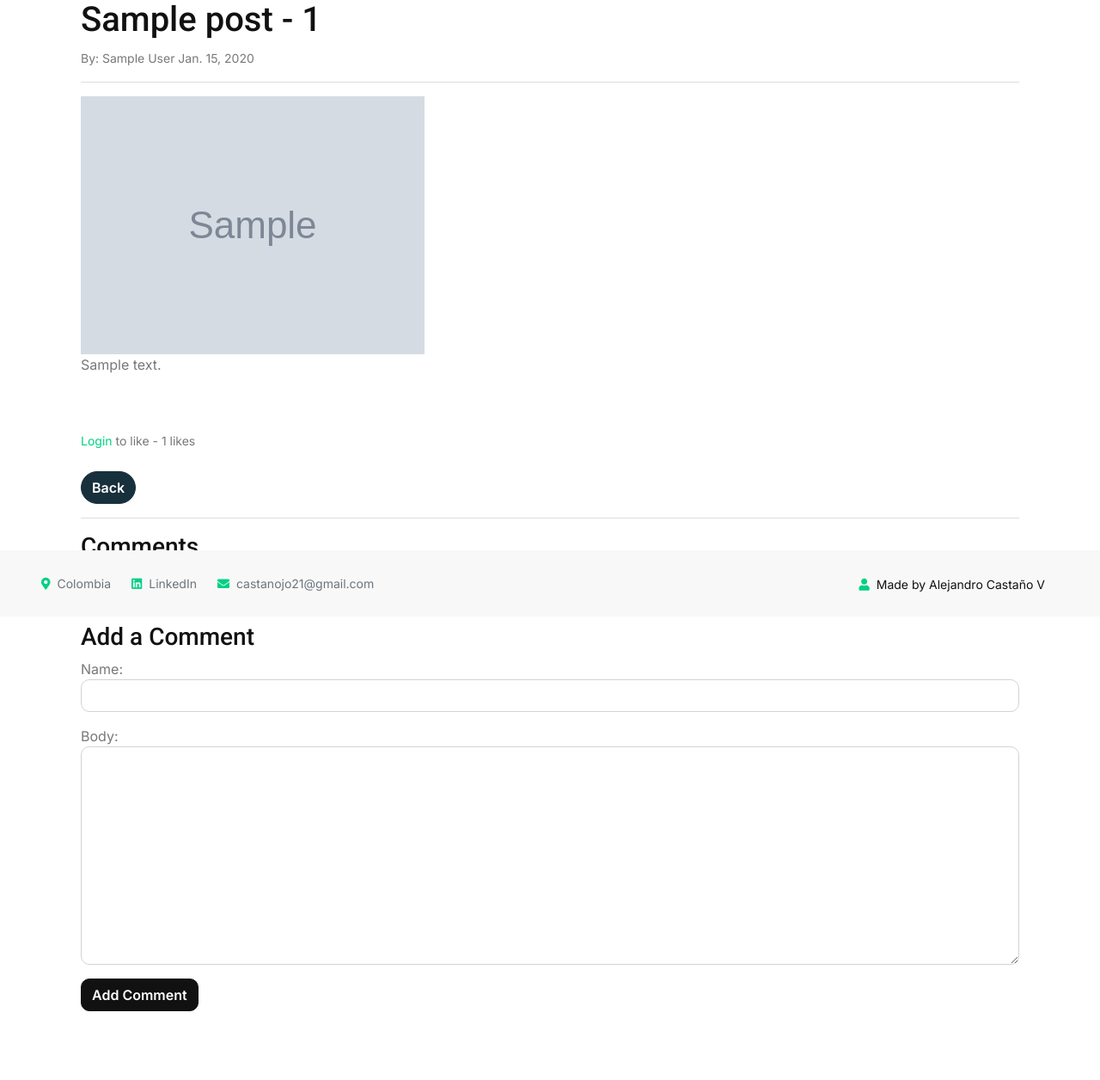
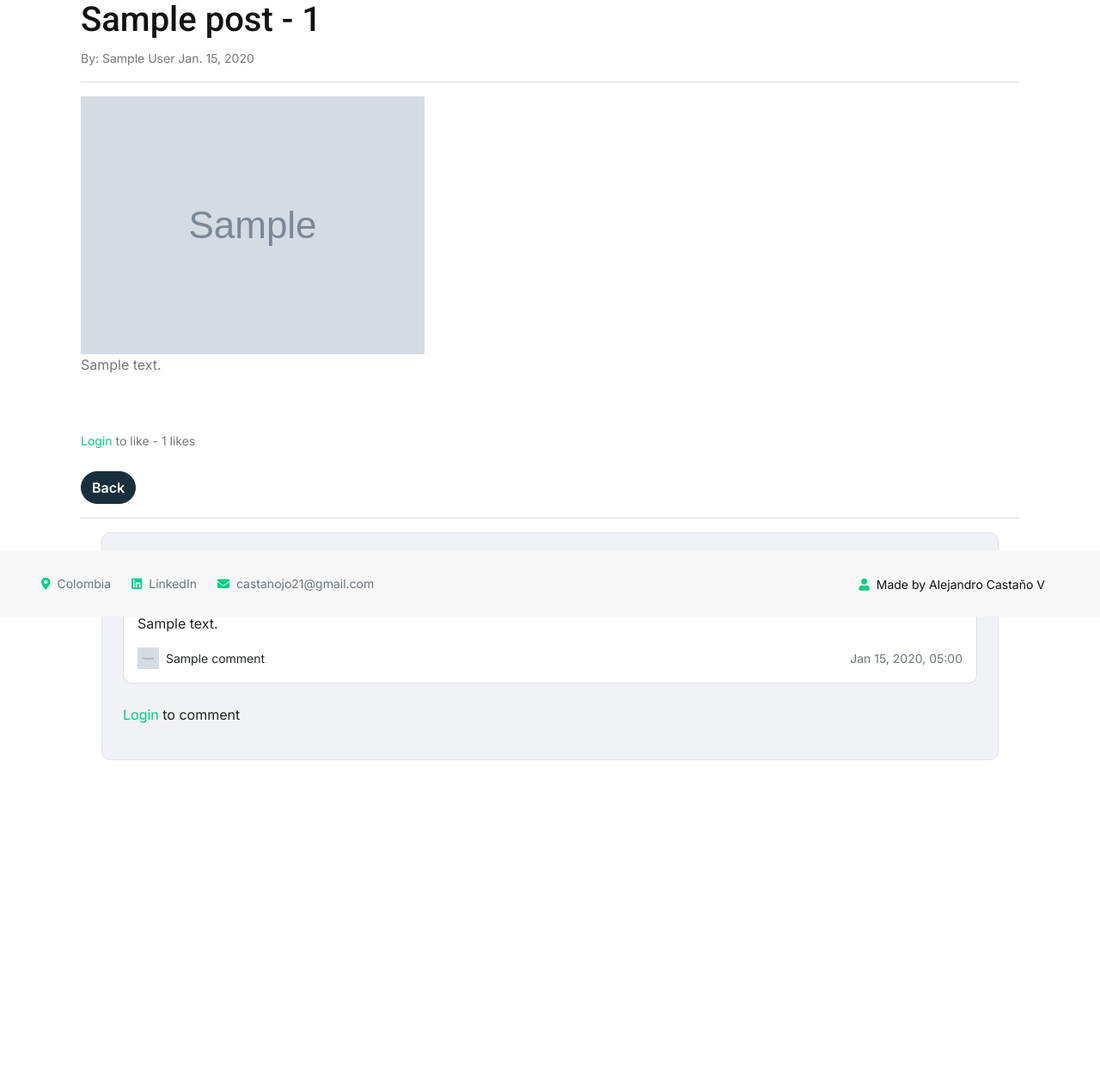
Before and after one commit to alejandrocv26/WikiTravelers, a Django app: template wiki_travelers/blog/templates/article_details.html in a window 1280 px wide. Shown: the part 83-1339 px from the top of the page at 86% size. After the commit the page ends 967 px from the top, so only its background shows below. Run offline with Django 5.2, Linux system fonts and the light colour scheme; tables that the repository leaves empty hold one stand-in row (values such as "Sample post"); the template is opened without the code that fills it: values that come from a table or form of the project are taken from there, most other values are stand-ins (such as "Sample title", 1, 10 or a date in 2020); grey boxes marked "Sample" are stand-in pictures; some libraries are stand-ins or nearby versions.

Commit message:
comment section working, creating db relationships between user and comment

```diff
--- a/wiki_travelers/blog/templates/article_details.html
+++ b/wiki_travelers/blog/templates/article_details.html
@@ -42,27 +42,53 @@
     <hr />
   </form>
 
-  <h3>Comments</h3>
+  <!-- Sección de comentarios -->
+  <div class="container">
+    <div class="row">
+      <div class="col-12"> <!-- Se ajusta a todo el ancho disponible -->
+        <div class="card shadow-0 border" style="background-color: #f0f2f5;">
+          <div class="card-body p-4">
+            <h4 class="mb-4">Comments</h4>
+            <!-- Comentarios existentes -->
+            {% for comment in post.comments.all %}
+              <div class="card mb-4">
+                <div class="card-body">
+                  <p>{{ comment.body }}</p>
+                  <div class="d-flex justify-content-between">
+                    <div class="d-flex flex-row align-items-center">
+                      <img src="{{ page_user.profile_pic.url }}" alt="avatar" width="25" height="25" />
+                      <p class="small mb-0 ms-2">{{ comment.name }}</p>
+                    </div>
+                    <div class="d-flex flex-row align-items-center">
+                      <p class="small text-muted mb-0">{{ comment.date_added|date:"M d, Y, H:i" }}</p>
+                    </div>
+                  </div>
+                </div>
+              </div>
+            {% empty %}
+              <p>No comments yet...</p>
+            {% endfor %}
 
-  {% if not post.comments.all %}
-    No comments yet...
-  {% else %}
-    <div id="comment-list">
-      {% for comment in post.comments.all %}
-        <div class="comment">
-          <strong>{{ comment.name }} - {{ comment.date_added }}</strong>
-          <p>{{ comment.body }}</p>
+            {% if user.is_authenticated %}
+              <p>Logged in as {{ user.username }}</p>
+              <h5>Leave a comment!</h5>
+              <!-- Formulario para agregar comentarios -->
+              <div data-mdb-input-init class="form-outline mb-4">
+                <form method="POST" id="comment-form">
+                  {% csrf_token %}
+                  {{ form.as_p }}
+                  <button type="submit" class="btn btn-dark w-100">Add Comment</button>
+                </form>
+              </div>
+            {% else %}
+              <p><a href="{% url 'login' %}">Login</a> to comment</p>
+            {% endif %}
+
+          </div>
         </div>
-      {% endfor %}
+      </div>
     </div>
-  {% endif %}
-
-  <h3>Add a Comment</h3>
-  <form method="POST" id="comment-form">
-    {% csrf_token %}
-    {{ form.as_p }}
-    <button type="submit" class="btn btn-dark">Add Comment</button>
-  </form>
+  </div>
 
   <script>
     document.getElementById('comment-form').onsubmit = function(event) {
@@ -80,10 +106,10 @@
       .then(response => response.json())
       .then(data => {
         if (data.success) {
-          var commentSection = document.getElementById('comment-list');
+          var commentSection = document.querySelector(".card-body p");
           var newComment = document.createElement("div");
-          newComment.classList.add("comment");
-          newComment.innerHTML = `<strong>${data.comment.name} - ${data.comment.date_added}</strong><p>${data.comment.body}</p>`;
+          newComment.classList.add("card", "mb-4");
+          newComment.innerHTML = `<div class="card-body"><p>${data.comment.body}</p><div class="d-flex justify-content-between"><div class="d-flex flex-row align-items-center"><img src="https://mdbcdn.b-cdn.net/img/Photos/Avatars/img%20(4).webp" alt="avatar" width="25" height="25" /><p class="small mb-0 ms-2">${data.comment.name}</p></div><div class="d-flex flex-row align-items-center"><p class="small text-muted mb-0">${data.comment.date_added}</p></div></div></div>`;
           commentSection.appendChild(newComment);
           form.reset();
         }
```
Also changed, not shown: wiki_travelers/static/theblog/css/style.css (+35 -0 lines).
